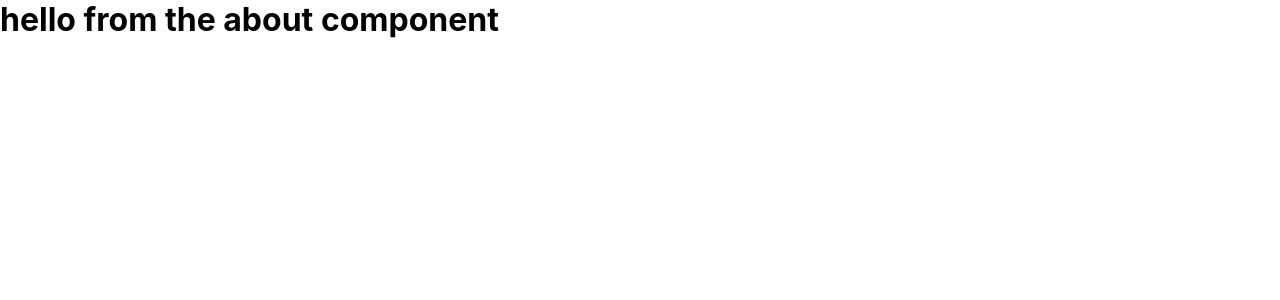
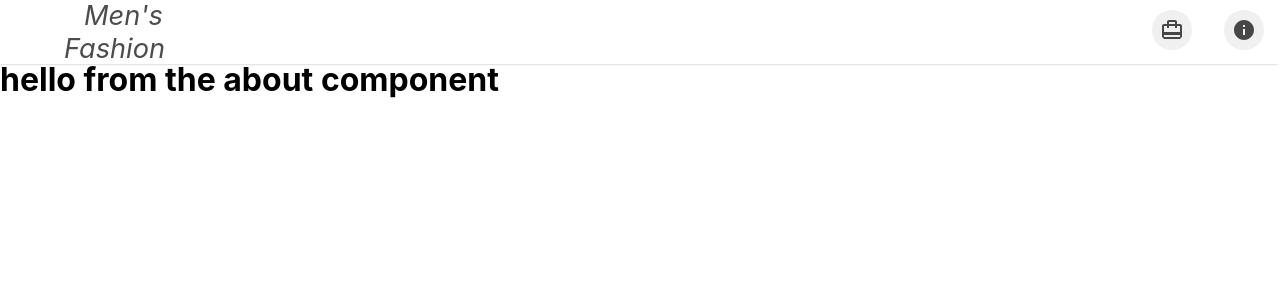
Before and after one commit to BOUSSEKINE-ABDELHAFID/men-fashion, a React (Create React App) app: page /about in a window 1280 px wide. Shown: the top 300 px of the page. Built offline with nearby package versions, Linux system fonts and the light colour scheme.

Commit message:
finishing the navBar component

```diff
--- a/src/About.js
+++ b/src/About.js
@@ -1,8 +1,13 @@
-import React from 'react'
+import React, {useState} from 'react'
+import NavBar from './components/NavBar/NavBar';
 
 const About = () => {
+    const aboutIcon = true;
+
     return (
         <div>
+        <NavBar aboutIcon/>
+      <br/> <br/><br/>
             <h1>hello from the about component</h1>
         </div>
     )
--- a/src/App.js
+++ b/src/App.js
@@ -1,11 +1,12 @@
-import React from 'react';
+import React, {useState} from 'react';
 import './App.css';
 import NavBar from './components/NavBar/NavBar';
 
 function App() {
+  const homeIcon = true;
   return (
     <div className="App">
-      <NavBar/>
+      <NavBar homeIcon/>
       <br/> <br/><br/>
       <h1>Home component</h1>
     </div>
--- a/src/Store.js
+++ b/src/Store.js
@@ -1,8 +1,13 @@
-import React from 'react'
+import React, {useState} from 'react'
+import NavBar from './components/NavBar/NavBar';
 
 const Store = () => {
+    const store = true;
+
     return (
         <div>
+        <NavBar store/>
+      <br/> <br/><br/>
             <h1>This is the store</h1>
         </div>
     )
--- a/src/components/NavBar/ButtonNavigation.js
+++ b/src/components/NavBar/ButtonNavigation.js
@@ -2,27 +2,42 @@ import React from "react";
 import BottomNavigation from "@material-ui/core/BottomNavigation";
 import BottomNavigationAction from "@material-ui/core/BottomNavigationAction";
 import HomeIcon from "@material-ui/icons/Home";
+import HomeOutlinedIcon from '@material-ui/icons/HomeOutlined';
 import CardTravel from "@material-ui/icons/CardTravel";
 import InfoIcon from "@material-ui/icons/Info";
-import style from "./NavBar.module.css"
+import style from "./NavBar.module.css";
+import { Link } from "react-router-dom";
 
-
-export default function SimpleBottomNavigation() {
+export default function SimpleBottomNavigation({ homeIcon, store, about }) {
   const [value, setValue] = React.useState(0);
 
   return (
-    <div className = {style.navbutton}>
+    <div className={style.navbutton}>
       <BottomNavigation
         value={value}
         onChange={(event, newValue) => {
           setValue(newValue);
         }}
         showLabels
-        className = {style.navButtonIcons}
+        className={style.navButtonIcons}
       >
-        <BottomNavigationAction icon={<HomeIcon />} />
-        <BottomNavigationAction icon={<CardTravel />} />
-        <BottomNavigationAction icon={<InfoIcon />} />
+        <Link to="/" className={style.linkTopNav}>
+          <BottomNavigationAction
+            icon={<HomeIcon color={homeIcon ? "primary" : ""} />}
+          />
+        </Link>
+
+        <Link to="/store/" className={style.linkTopNav}>
+          <BottomNavigationAction
+            icon={<CardTravel color={store ? "primary" : ""} />}
+          />
+        </Link>
+
+        <Link to="/about/" className={style.linkTopNav}>
+          <BottomNavigationAction
+            icon={<InfoIcon color={about ? "primary" : ""} />}
+          />
+        </Link>
       </BottomNavigation>
     </div>
   );
--- a/src/components/NavBar/NavBar.js
+++ b/src/components/NavBar/NavBar.js
@@ -1,40 +1,43 @@
-import React from 'react'
-import style from "./NavBar.module.css"
-import ButtonNavigation from "./ButtonNavigation"
-import CardTravel from '@material-ui/icons/CardTravel'
-import InfoIcon from '@material-ui/icons/Info';
-import Tooltip from '@material-ui/core/Tooltip';
-import { withStyles, makeStyles } from '@material-ui/core/styles';
+import React from "react";
+import style from "./NavBar.module.css";
+import ButtonNavigation from "./ButtonNavigation";
+import CardTravel from "@material-ui/icons/CardTravel";
+import InfoIcon from "@material-ui/icons/Info";
+import Tooltip from "@material-ui/core/Tooltip";
+import { withStyles, makeStyles } from "@material-ui/core/styles";
+import { Link } from "react-router-dom";
 const LightTooltip = withStyles((theme) => ({
   tooltip: {
     backgroundColor: theme.palette.common.white,
-    color: 'rgba(0, 0, 0, 0.87)',
+    color: "rgba(0, 0, 0, 0.87)",
     boxShadow: theme.shadows[1],
     fontSize: 11,
   },
 }))(Tooltip);
 
+const NavBar = ({ homeIcon, store, aboutIcon }) => {
+  return (
+    <div className={style.navBar}>
+      <div className={style.navTop}>
+        <Link to="/" className = {style.logoLink}>
+          <span className={style.logo}>Men's Fashion</span>
+        </Link>
+        <div className={style.spaceNavBar} />
+        <LightTooltip title="store">
+          <Link to="/store/" className={style.linkTopNav}>
+            <CardTravel className={style.storeIcon} fontSize="large" />
+          </Link>
+        </LightTooltip>
 
+        <LightTooltip title="about">
+          <Link to="/about/" className={style.linkTopNav}>
+            <InfoIcon className={style.storeIcon} fontSize="large" />
+          </Link>
+        </LightTooltip>
+      </div>
+      <ButtonNavigation homeIcon={homeIcon} store={store} about={aboutIcon} />
+    </div>
+  );
+};
 
-const NavBar = () => {
-    return (
-        <div className = {style.navBar}>
-            <div className = {style.navTop}>
-                <span className = {style.logo}>Men's Fashion</span>
-                <div className = {style.spaceNavBar}/>
-                <LightTooltip title="store">
-                <CardTravel className = {style.storeIcon} fontSize="large"/>
-                </LightTooltip>
-
-                <LightTooltip title="about">
-                <InfoIcon className = {style.storeIcon} fontSize="large"/>
-                </LightTooltip>
-
-
-            </div>
-            <ButtonNavigation  />
-        </div>
-    )
-}
-
-export default NavBar
+export default NavBar;
--- a/src/components/NavBar/NavBar.module.css
+++ b/src/components/NavBar/NavBar.module.css
@@ -12,10 +12,18 @@
     align-items: center;
     background-color: #fff;
     position: fixed;
+    box-shadow: -1px 0px 3px -1px rgb(100,100,100);
+
 }
 
 .spaceNavBar{
     flex: 1;
+}
+.logoLink{
+    text-decoration: none;
+    margin-left: 5%;
+    display: inline;
+    width: 200px;
 }
 .logo{
     margin-left: 10%;
@@ -26,8 +34,9 @@
 
 }
 
+
 .storeIcon{
-    margin-right: 5%;
+    margin-right: 10%;
     cursor: pointer;
     transition: 0.2s;
     color:rgba(0, 0, 0, 0.7);
@@ -57,6 +66,11 @@
     width:100% !important;
 }
 
+.linkTopNav{
+    padding-right:1rem;
+    padding-left: 1rem;
+}
+
 @media (max-width : 500px){
     .storeIcon{
         opacity: 0;
```
Also changed, not shown: src/Router.js (+16 -16 lines), src/App.css (line endings or trailing spaces).
